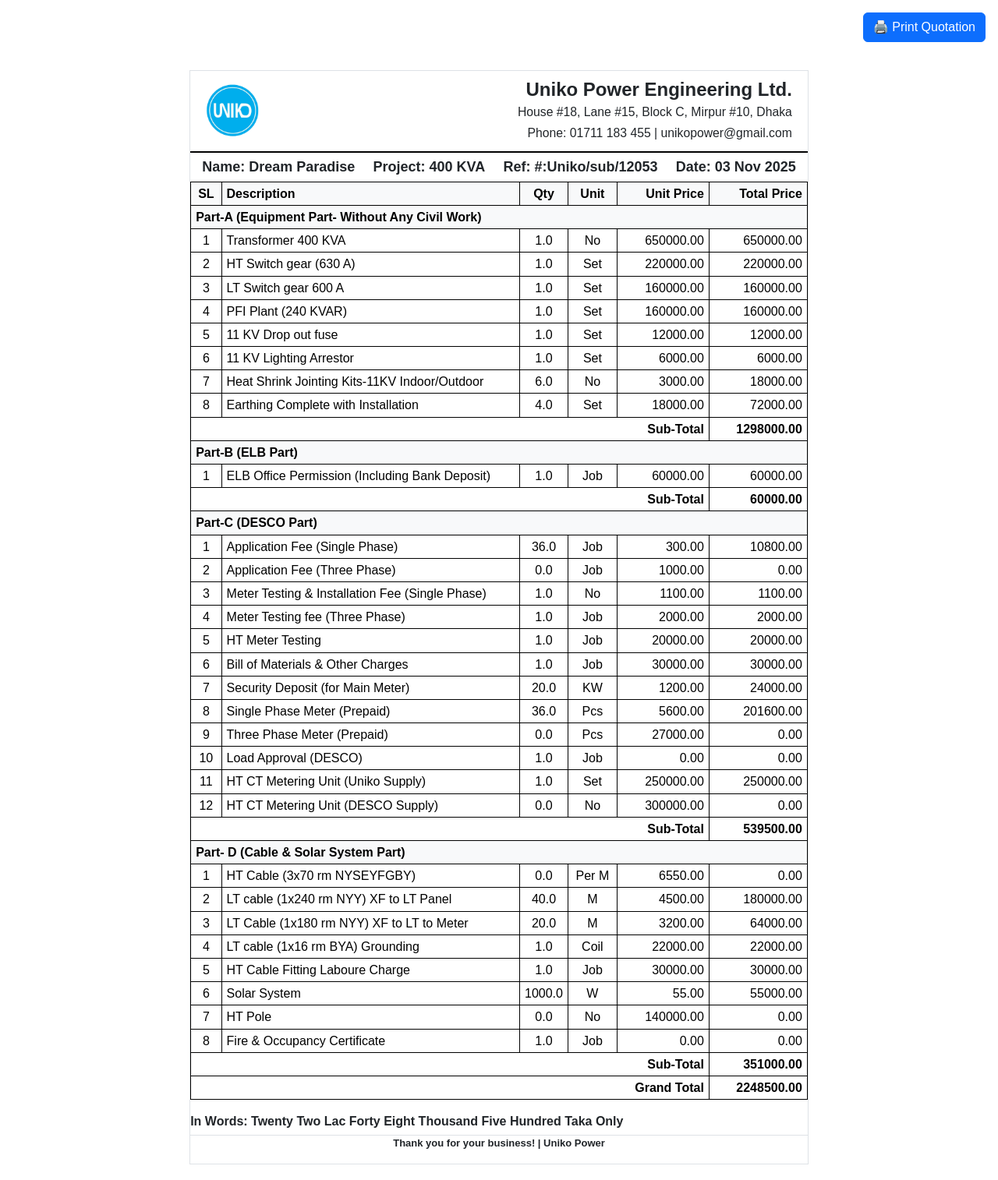
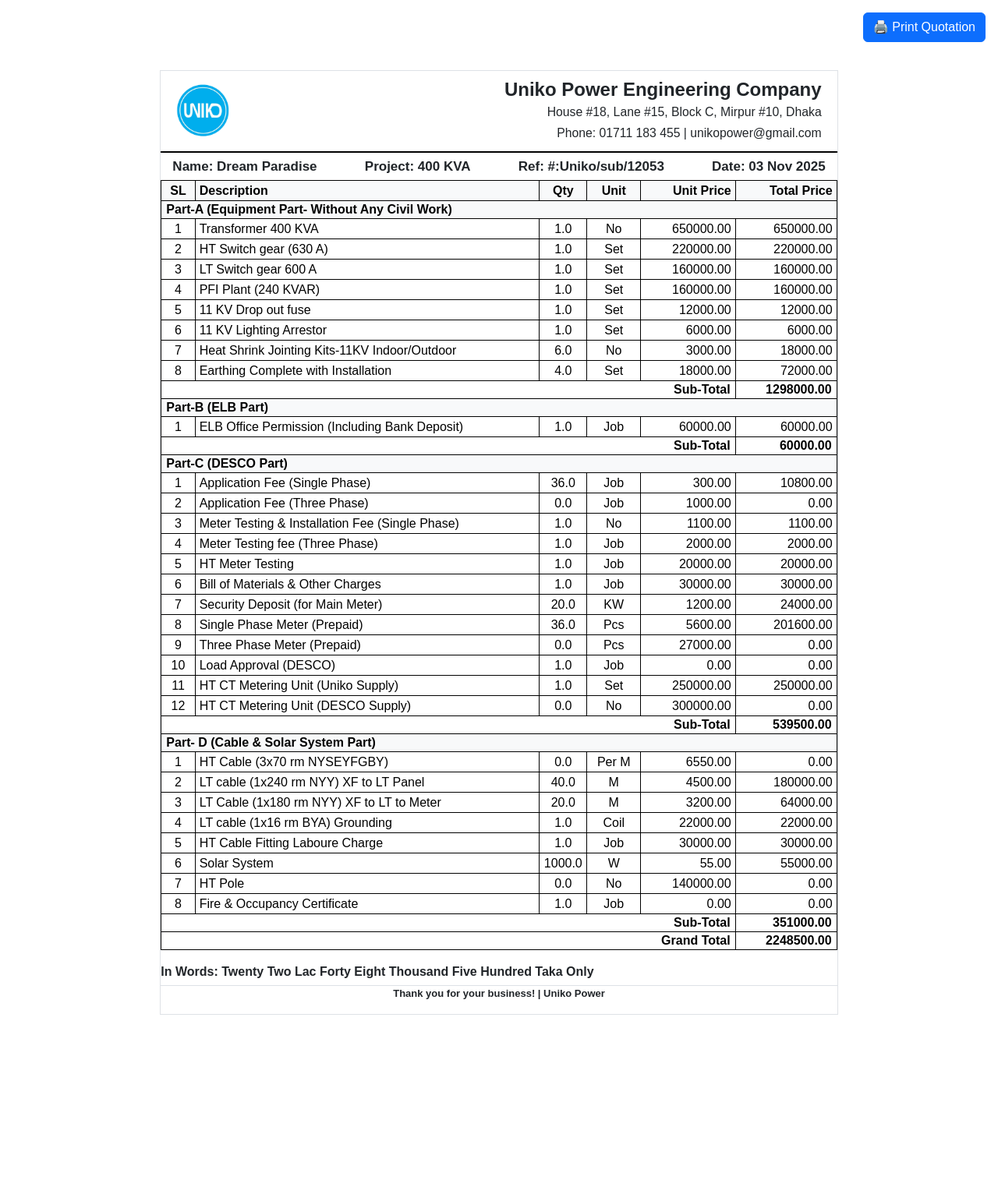
Before and after one commit to bayajeed/quotation-final2, a Django app: page /53/print/ in a window 1280 px wide. Shown: the whole page at 78% size. After the commit the page ends 1302 px from the top, so only its background shows below. Run offline with Django 5.2, Linux system fonts and the light colour scheme; a user stored in the database is signed in; data comes from the database, SQL or seed files in the repository; both versions use the stored data as it was after the commit.

Commit message:
Report Update

```diff
--- a/templates/pages/quotations/quotation_report.html
+++ b/templates/pages/quotations/quotation_report.html
@@ -17,7 +17,7 @@
         background-color: #fff;
         border: 1px solid #dee2e6;
         margin: 20px auto;
-        max-width: 210mm;
+        max-width: 230mm;
       }
       .pdf-header {
         display: flex;
@@ -44,11 +44,14 @@
         display: flex;
         justify-content: space-between;
         width: 100%;
+        margin-bottom: 0 !important;
       }
       .quotation-details p {
         margin: 0 5px 0 5px !important;
-        font-size: 18px !important;
+        font-size: 17px !important;
         font-weight: 700 !important;
+        display: inline-block !important; /* Add this */
+        white-space: nowrap; /* Optional, prevents wrapping */
       }
       .footer {
         text-align: center;
@@ -84,47 +87,58 @@
       }
       /* --- FINAL HYBRID PRINT STYLES --- */
       @media print {
-        @page {
-            size: letter;
-            /* This creates the repeating top margin on ALL pages */
-            margin: 2.5cm 1.15cm 1cm 1.8cm;
-        }
-
         body {
-          margin: 0; /* Body margin is removed in favor of @page margin */
+          position: relative;
+          margin: 133px 50px 0px 80px;
           padding: 0;
           font-size: 14px !important;
-          zoom: 0.8; /* High-density zoom from demo */
-
-
+          zoom: 0.8;
           font-weight: bold !important;
         }
-
+        .report-container,
+        .report-container * {
+          visibility: visible;
+        }
+        .report-container {
+          position: absolute;
+          left: 0;
+          top: 0;
+          width: 100%;
+          padding: 0;
+          margin: 0;
+          border: none;
+        }
         .no-print-on-report,
-        .pdf-header,
-        .txt-end .report-container {
+        .hide-on-browser-print {
           display: none !important;
         }
-
-        .report-container {
-          border: none;
-          margin: 0;
-          padding: 0;
-          width: 100%;
-          max-width: 100%;
-        }
-
-        /* High-density table styles from demo */
         .table td,
         .table th {
-          padding: 2.3px 7px !important ;
-          line-height: 1.2 !important;
-          font-weight: bold !important;
+          padding: 1px 1px !important;
+          line-height: 1 !important;
         }
-
-        thead {
-          display: table-header-group;
-        }
+      }
+      @page {
+        size: letter;
+        margin: 0.5cm;
+      }
+      .table td,
+      .table th {
+        padding: 4.5px 5px !important;
+        vertical-align: middle !important;
+        font-size: 16px;
+        line-height: 1 !important;
+        border: 1.5px solid #000 !important;
+      }
+      .group-header td {
+        background-color: #f8f9fa;
+        font-weight: 600;
+        padding: 3px 6px !important;
+      }
+      .subtotal-row td,
+      .grand-total-row td {
+        padding: 3px 6px !important;
+        font-weight: 600;
       }
     </style>
   </head>
@@ -140,7 +154,7 @@
           <img src="{{ logo_url }}" alt="Logo" class="company-logo" />
         </div>
         <div class="text-end mt-0 company-info">
-          <h4 class="mb-0"><strong>Uniko Power Engineering Ltd.</strong></h4>
+          <h4 class="mb-0"><strong>Uniko Power Engineering Company</strong></h4>
           <small>House #18, Lane #15, Block C, Mirpur #10, Dhaka</small><br />
           <small> Phone: 01711 183 455 | unikopower@gmail.com</small>
         </div>
@@ -159,11 +173,11 @@
           <thead class="table-light">
             <tr>
               <th style="width: 5%" class="text-center">SL</th>
-              <th style="width: 49%">Description</th>
+              <th style="width: 51%">Description</th>
               <th style="width: 7%" class="text-center">Qty</th>
               <th style="width: 8%" class="text-center">Unit</th>
-              <th style="width: 15%" class="text-end">Unit Price</th>
-              <th style="width: 16%" class="text-end">Total Price</th>
+              <th style="width: 14%" class="text-end">Unit Price</th>
+              <th style="width: 15%" class="text-end">Total Price</th>
             </tr>
           </thead>
           <tbody>
```
Also changed, not shown: db.sqlite3.
